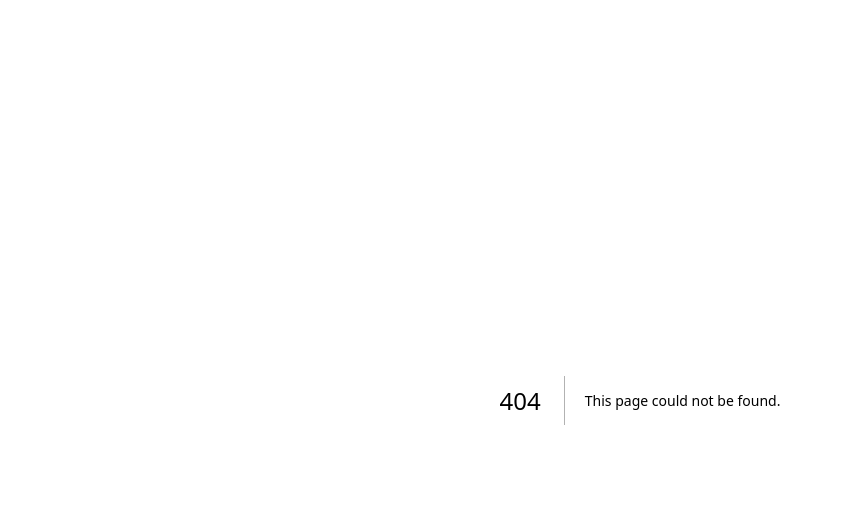
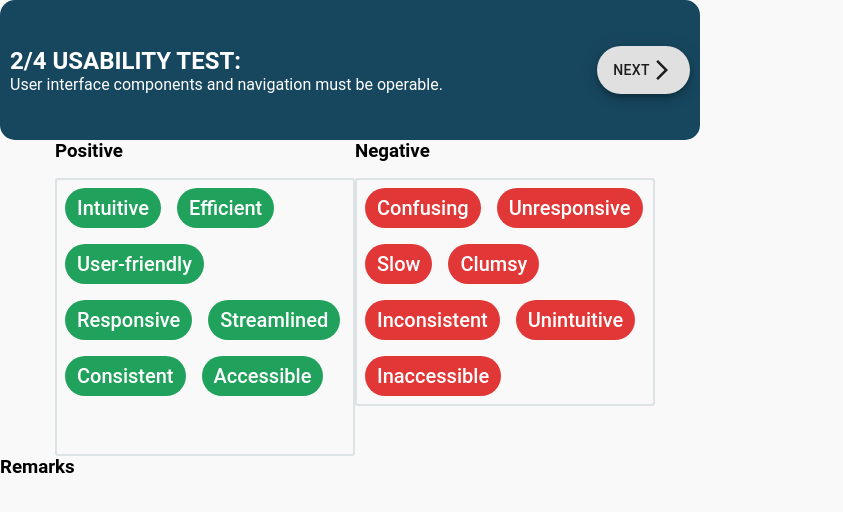
Before and after one commit to tzixi/h4g-hackathon, a Next.js app: page /temp in a window 1280 px wide. Before the commit this address had no page. Shown: the top 512 px of the page, without its empty margins (0-843 px from the left). Built offline with nearby package versions, Linux system fonts and the light colour scheme.

Commit message:
feat: Tag component skeleton

```diff
--- /dev/null
+++ b/components/TagBox/TagBox.module.css
@@ -0,0 +1,31 @@
+.main {
+  width: 700px;
+  height: 1000px;
+  font-family: "Roboto", sans-serif;
+}
+
+.banner {
+  display: flex;
+  flex-direction: row;
+  background-color: #17475f;
+  align-items: center;
+  padding: 10px;
+  color: white;
+  border-radius: 15px;
+  justify-content: space-between;
+  height: 140px;
+}
+
+.tagtray {
+  display: flex;
+  width: 100%;
+  justify-content: center;
+  flex-direction: row;
+  margin: 0px 5px;
+}
+
+.positive .negative {
+  display: flex;
+  flex-direction: column;
+  justify-content: center;
+}
--- /dev/null
+++ b/components/TagBox/TagBox.tsx
@@ -0,0 +1,128 @@
+import { Fab } from "@mui/material";
+import TagField from "components/TagField/TagField";
+import styles from "./TagBox.module.css";
+import ArrowForwardIosIcon from "@mui/icons-material/ArrowForwardIos";
+
+const BannerText = [
+  "1/4 VISUAL TEST",
+  "2/4 USABILITY TEST",
+  "3/4 CONTENT/MEDIA TEST",
+  "4/4 FUNCTIONALITY/RESPONSIVE TEST",
+];
+
+const BannerDesc = [
+  "Information and user interface components must be presentable to users in ways they can perceive.",
+  "User interface components and navigation must be operable.",
+  "Information and the operation of user interface must be understandable.",
+  "Maximize compatibility with current and future user agents, including assistive technologies.",
+];
+
+const PTags = [
+  [
+    "Clear",
+    "Bright",
+    "Bold",
+    "Crisp",
+    "Eye-catching",
+    "Attractive",
+    "Colorful",
+  ],
+  [
+    "Intuitive",
+    "Efficient",
+    "User-friendly",
+    "Responsive",
+    "Streamlined",
+    "Consistent",
+    "Accessible",
+  ],
+  [
+    "Clear",
+    "Simple",
+    "Easy",
+    "Understandable",
+    "Plain",
+    "Illustrated",
+    "Straightforward",
+  ],
+  [
+    "Compatible",
+    "Durable",
+    "Flexible",
+    "Adaptable",
+    "Reliable",
+    "Resilient",
+    "Accessible",
+  ],
+];
+const NTags = [
+  [
+    "Dull",
+    "Faded",
+    "Blurred",
+    "Dim",
+    "Confusing",
+    "Unattractive",
+    "Poorly designed",
+  ],
+  [
+    "Confusing",
+    "Unresponsive",
+    "Slow",
+    "Clumsy",
+    "Inconsistent",
+    "Unintuitive",
+    "Inaccessible",
+  ],
+  [
+    "Complicated",
+    "Confusing",
+    "Vague",
+    "Unclear",
+    "Misleading",
+    "Inconsistent",
+    "Complex",
+  ],
+  [
+    "Fragile",
+    "Incompatible",
+    "Limited",
+    "Unreliable",
+    "Ineffective",
+    "Unadaptable",
+    "Inaccessible",
+  ],
+];
+
+const TagBox = (props: { stage: number }) => {
+  return (
+    <div className={styles.main}>
+      <div className={styles.banner}>
+        <div>
+          <h2>{BannerText[props.stage] + ":"}</h2>
+          <p>{BannerDesc[props.stage]}</p>
+        </div>
+        <Fab sx={{ alignContent: "center" }} variant="extended">
+          NEXT
+          <ArrowForwardIosIcon />
+        </Fab>
+      </div>
+      <div className={styles.tagtray}>
+        <div className={styles.positive}>
+          <h3>Positive</h3>
+          <TagField tags={PTags[props.stage]} isPositive />
+        </div>
+        <div className={styles.negative}>
+          <h3>Negative</h3>
+          <TagField tags={NTags[props.stage]} isPositive={false} />
+        </div>
+      </div>
+      <div className={styles.combinedtray}></div>
+      <div className={styles.remarkbox}>
+        <h3>Remarks</h3>
+      </div>
+    </div>
+  );
+};
+
+export default TagBox;
--- /dev/null
+++ b/components/TagField/TagField.tsx
@@ -0,0 +1,87 @@
+import { useEffect, useState } from "react";
+import type { Property } from "csstype";
+
+const tagInput = {
+  backgroundColor: "transparent",
+  flexGrow: 1,
+  padding: "0.5em 0",
+  border: "none",
+  outline: "none",
+  fontSize: "16px",
+  width: "50px",
+};
+
+const tagContainer = {
+  border: "2px solid #DDE2E5",
+  flexWrap: "wrap" as Property.FlexWrap,
+  padding: "0.5em",
+  borderRadius: "3px",
+  width: "300px",
+  marginTop: "1em",
+  display: "flex",
+  alignItems: "center",
+  gap: "1em",
+};
+
+interface Props {
+  onChange: (tags: string[]) => void;
+}
+
+const TagField = (props: { tags: string[]; isPositive: boolean }) => {
+  const [tags, setTags] = useState(props.tags);
+
+  //   useEffect(() => {
+  //     onChange(tags);
+  //   }, [tags, onChange]);
+
+  const handleKeyDown: React.KeyboardEventHandler<HTMLInputElement> = (e) => {
+    const target = e.target as HTMLInputElement;
+    if (e.code === "Enter") {
+      setTags((tags) => [...tags, target.value]);
+      target.value = "";
+    }
+    if (e.code === "Backspace" && target.value === "") {
+      setTags((tags) => tags.slice(0, -1));
+    }
+    if (!e.key.trim()) return;
+  };
+
+  const removeTag = (index: number) => {
+    setTags((tags) => [...tags.slice(0, index), ...tags.slice(index + 1)]);
+  };
+  return (
+    <div style={tagContainer}>
+      {tags.map((tags, index) => (
+        <div
+          style={{
+            backgroundColor: props.isPositive ? "#21A25C" : "#E23737",
+            display: "inline-block",
+            padding: "0.5em 0.75em",
+            borderRadius: "20px",
+          }}
+          key={index}
+        >
+          <span
+            style={{ color: "white", fontWeight: "500", fontSize: 20 }}
+            className="text"
+          >
+            {tags}
+          </span>
+        </div>
+      ))}
+      <input
+        onKeyDown={handleKeyDown}
+        disabled={tags.length >= 6}
+        type="text"
+        style={tagInput}
+        placeholder={
+          tags.length >= 6
+            ? ""
+            : "Include up to " + (6 - { tags }.tags.length) + " tag(s)"
+        }
+      />
+    </div>
+  );
+};
+
+export default TagField;
--- /dev/null
+++ b/src/pages/temp/index.tsx
@@ -0,0 +1,5 @@
+import TagBox from "components/TagBox/TagBox";
+
+export default function temp() {
+  return <TagBox stage={1} />;
+}
```
Also changed, not shown: src/pages/index.tsx (+15 -0 lines).
